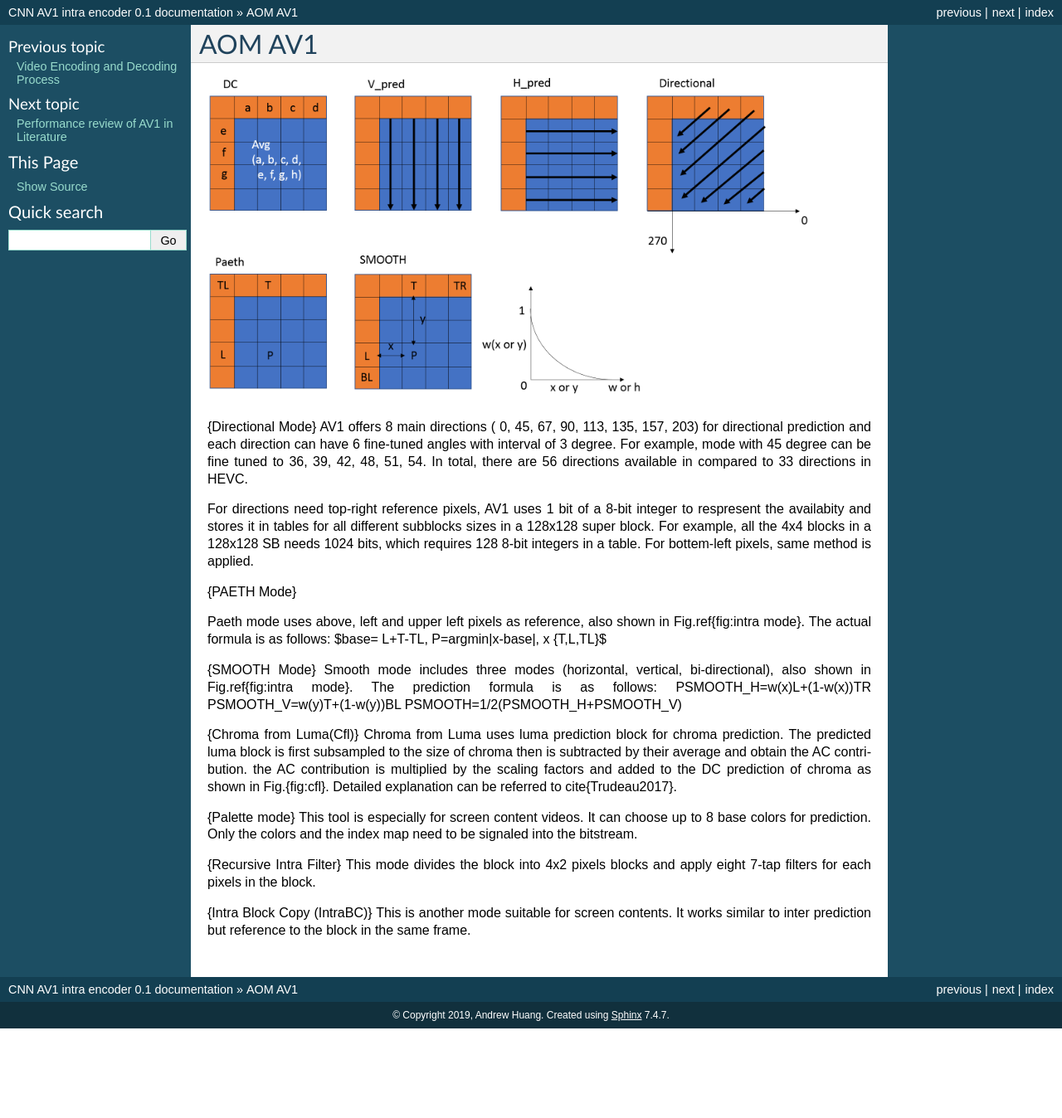
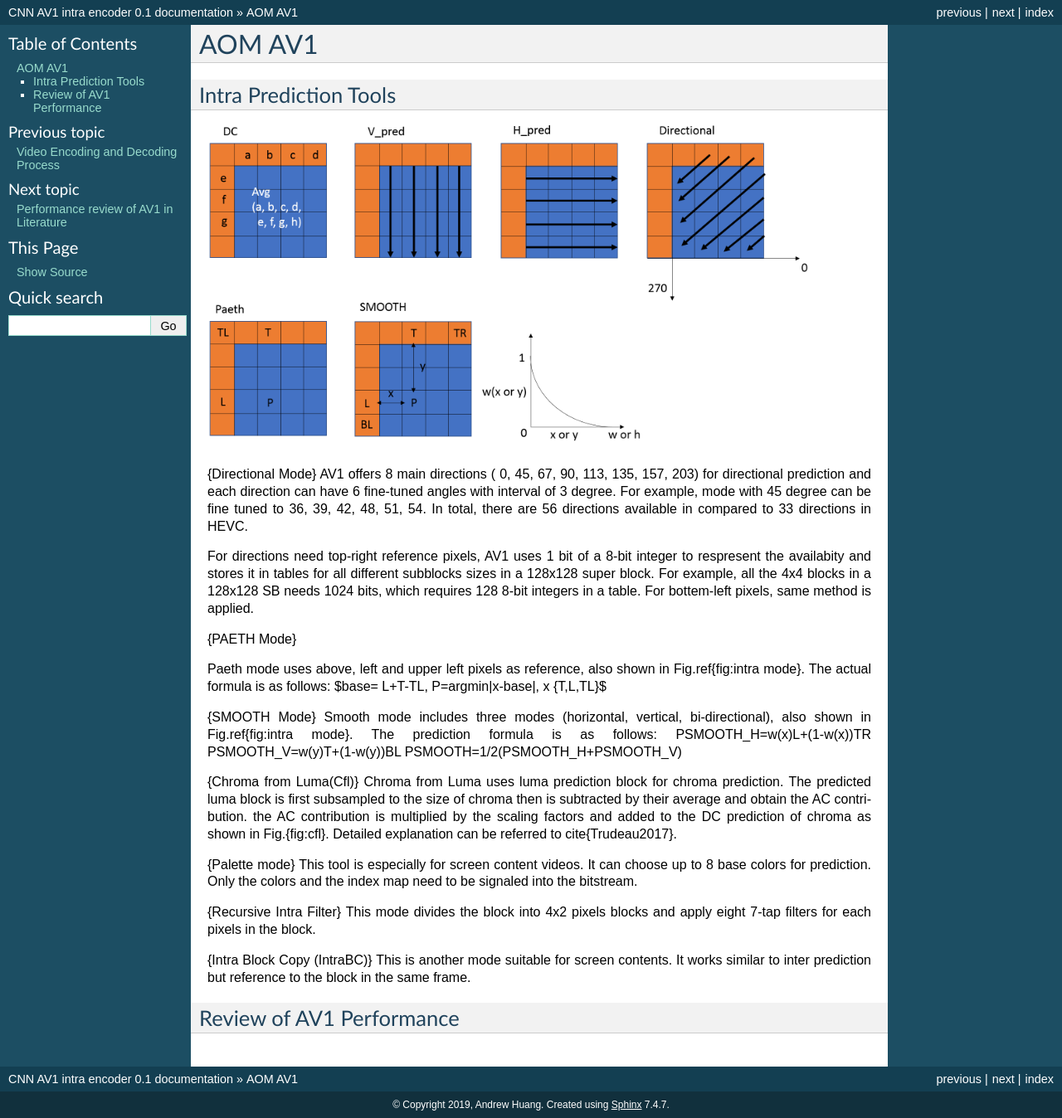
Before and after one commit to epadam/CNN-AV1-intra-encoder, a Sphinx documentation site: the page built from source/av1_encoding_tool.rst, in a window 1280 px wide. Shown: the whole page at 83% size. Built offline with Sphinx 7.4.7, drawn with Linux system fonts in a browser that asks for light colours; before the commit the page ends 1240 px from its top, so only the background shows below that.

Commit message:
Update av1_encoding_tool.rst

```diff
--- a/source/av1_encoding_tool.rst
+++ b/source/av1_encoding_tool.rst
@@ -1,6 +1,11 @@
 
 AOM AV1
 ======================================
+
+
+==========================
+Intra Prediction Tools
+==========================
 .. image:: img/intramode.png
 
 {Directional Mode}
@@ -37,3 +42,7 @@ This mode divides the block into 4x2 pixels blocks and apply eight 7-tap filters
 
 {Intra Block Copy (IntraBC)}
 This is another mode suitable for screen contents. It works similar to inter prediction but reference to the block in the same frame.
+
+==========================
+Review of AV1 Performance
+==========================
```
